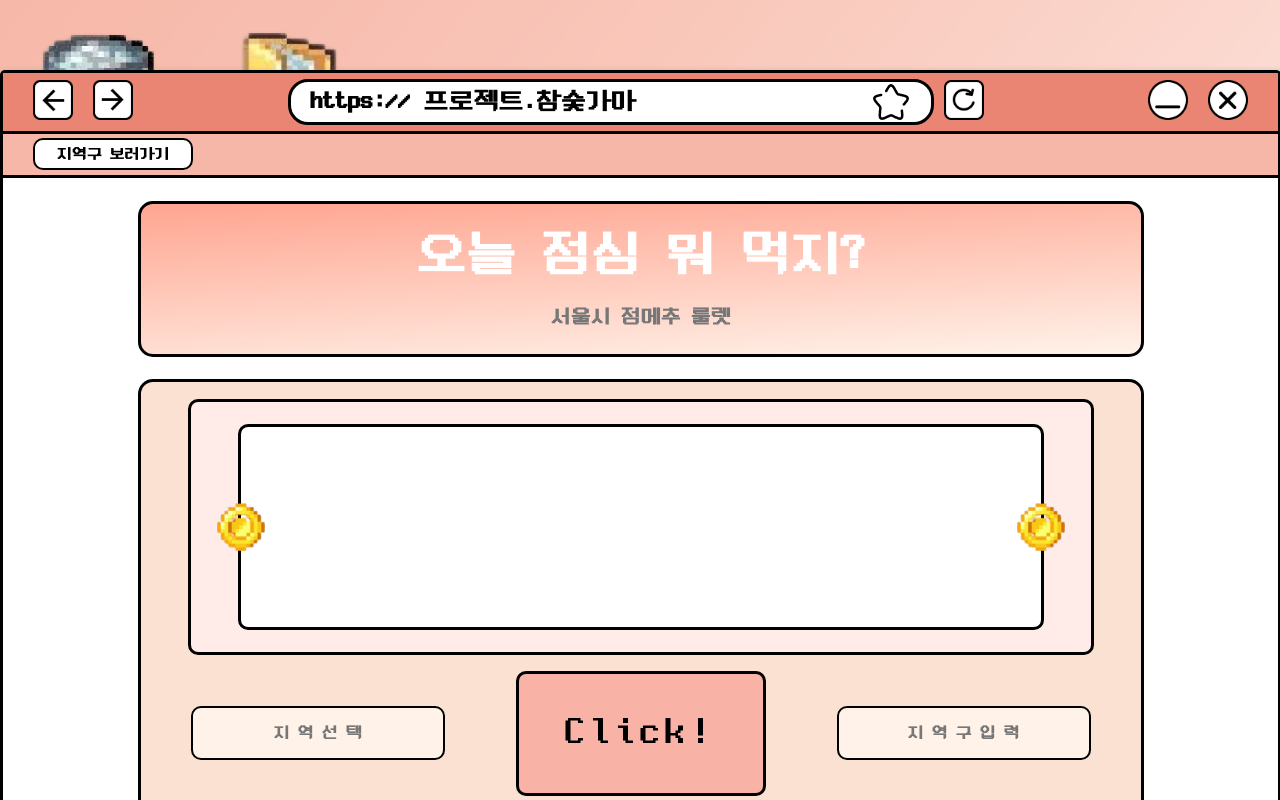
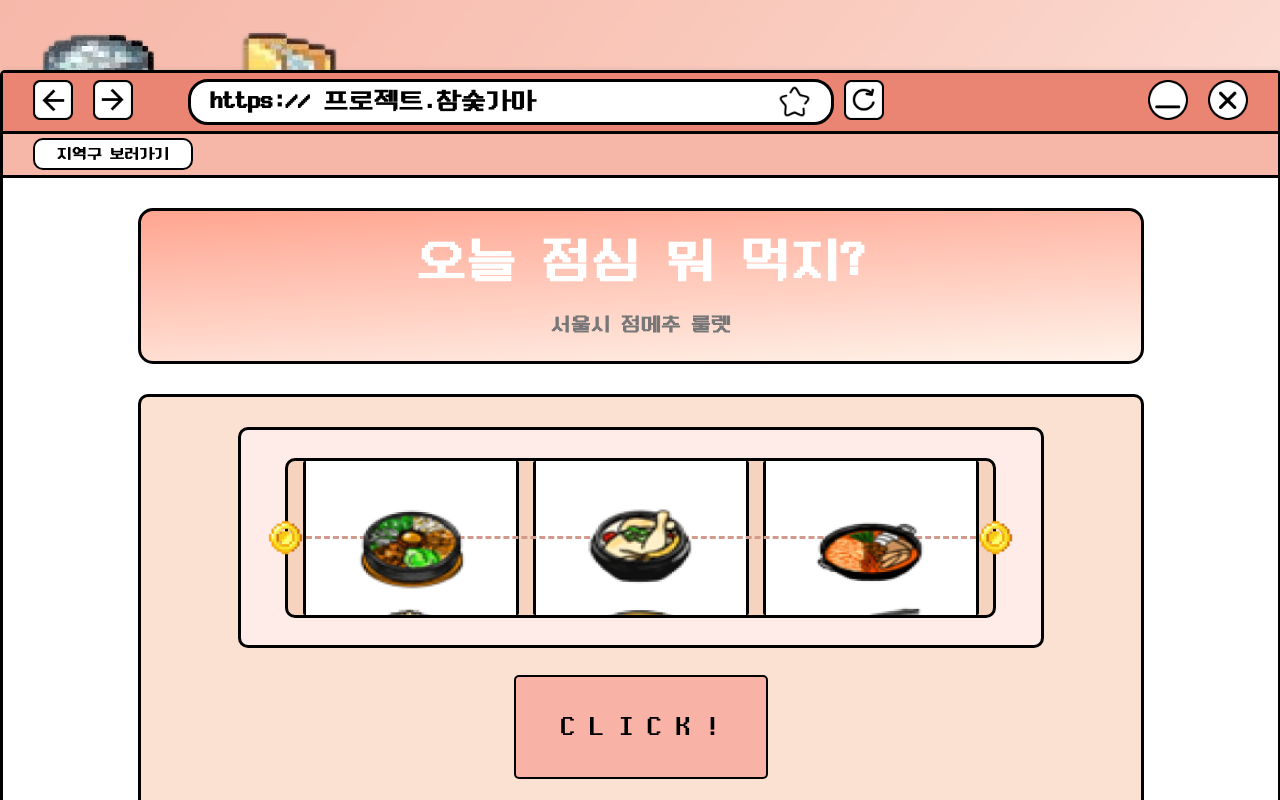
Before and after one commit to W0N-H0/lunch-recommendation, a React (Create React App) app: page / in a window 1280 px wide. Built offline with nearby package versions, Linux system fonts and the light colour scheme.

Commit message:
[Add] 슬롯구현을 위한 컴포넌트 생성(Slots, GAmeWrap, RollContainer) 및 슬롯 CSS 적용

```diff
--- /dev/null
+++ b/src/App.css
@@ -0,0 +1,180 @@
+.MainGame {
+  height: 410px;
+  width: 1000px;
+  background: #fbe1d2;
+  border: 3px solid black;
+  border-radius: 10px;
+  display: flex;
+  flex-direction: column;
+  align-items: center;
+}
+
+.GameWarp {
+  display: flex;
+  flex-direction: column;
+  margin: 20px 0 17px 0;
+}
+
+.SlotMachine {
+  width: 800px;
+  height: 215px;
+  border-radius: 10px;
+  border: 3px solid black;
+  color: red;
+  background: #ffebe7;
+  display: flex;
+  align-items: center;
+  justify-content: center;
+  position: relative;
+  margin: 10px;
+}
+
+.slotContainer {
+  display: flex;
+  flex-direction: row;
+  align-items: center;
+  justify-content: center;
+  border-radius: 10px;
+  border: 3px solid black !important;
+  height: 147px;
+  width: 700px;
+  padding: 7px 5px 0 0px;
+  background-color: #f5d3bf;
+}
+
+.coin1 {
+  position: absolute;
+  top: 90px;
+  left: 27px;
+  width: 35px;
+  height: 35px;
+}
+.coin2 {
+  position: absolute;
+  top: 90px;
+  left: 737px;
+  width: 35px;
+  height: 35px;
+}
+
+.line {
+  border-top: 3px dashed #d29a8c;
+  position: absolute;
+  top: 106px;
+  left: 65px;
+  width: 670px;
+  height: 35px;
+  z-index: 1;
+}
+
+.SlotMachine .slot .container {
+  transition: top 0.5s ease;
+}
+
+img {
+  width: 110px;
+  height: 90px;
+}
+
+section {
+  position: absolute;
+  border-radius: 2px !important;
+  border-left: 3px solid black !important;
+  border-right: 3px solid black !important;
+  width: 210px;
+  height: 154px;
+
+  overflow: hidden;
+  background-color: white;
+  border-radius: 2px;
+  text-align: center;
+  font-size: 25px;
+  line-height: 40px;
+  cursor: default;
+}
+
+.container {
+  position: absolute;
+  margin: 40px 0 0 0;
+  top: 2px;
+  width: 100%;
+  transition: top ease-in-out 0.5s;
+  text-align: center;
+  z-index: 2;
+}
+
+.slot {
+  position: relative;
+  display: flex;
+  flex-direction: row;
+  height: 150px;
+  width: 200px;
+  margin: 0px 20px 10px 10px;
+}
+
+.a {
+  margin: 10px;
+}
+
+.rollContainer {
+  display: flex;
+  flex-direction: row;
+  justify-content: center;
+  align-items: center;
+}
+.rollContainer > div {
+  display: flex;
+  flex-direction: row;
+  justify-content: center;
+  align-items: center;
+  font-size: 1.8rem;
+}
+
+.roll {
+  width: 230px;
+  height: 80px;
+  cursor: pointer;
+  background-color: #f9b2a6;
+  padding: 10px;
+  text-align: center;
+  font-size: 20px;
+  border-radius: 5px;
+  border: 2px solid black;
+  margin: 0 0 10px 0;
+}
+
+.loading {
+  display: flex;
+  flex-direction: row;
+  justify-content: center;
+  align-items: center;
+  width: 280px;
+  height: 86px;
+  border-radius: 5px;
+}
+
+.Slot3 {
+  top: -10px;
+}
+
+.rolling {
+  animation: blinkingText 1.3s ease infinite;
+}
+
+@keyframes blinkingText {
+  0% {
+    color: #000;
+  }
+  49% {
+    color: #000;
+  }
+  60% {
+    color: transparent;
+  }
+  99% {
+    color: transparent;
+  }
+  100% {
+    color: #000;
+  }
+}
--- /dev/null
+++ b/src/components/GameWrap.js
@@ -0,0 +1,51 @@
+import React from "react";
+import coin from "../img/coin.png";
+
+const GameWarp = ({ slotRefs, foods }) => {
+  return (
+    <div className="GameWarp">
+      <div className="SlotMachine">
+        <div className="slotContainer">
+          <img className="coin1" src={coin} alt="coin"></img>
+          <img className="coin2" src={coin} alt="coin"></img>
+          <div className="line"></div>
+          <div className="slot">
+            <section>
+              <div className="container" ref={slotRefs[0]}>
+                {foods[0].map((food, i) => (
+                  <div key={i}>
+                    <img src={food} alt={`food ${i + 1}`} />
+                  </div>
+                ))}
+              </div>
+            </section>
+          </div>
+          <div className="slot">
+            <section>
+              <div className="container" ref={slotRefs[1]}>
+                {foods[1].map((food, i) => (
+                  <div key={i}>
+                    <img src={food} alt={`food ${i + 1}`} />
+                  </div>
+                ))}
+              </div>
+            </section>
+          </div>
+          <div className="slot">
+            <section>
+              <div className="container" ref={slotRefs[2]}>
+                {foods[2].map((food, i) => (
+                  <div key={i}>
+                    <img src={food} alt={`food ${i + 1}`} />
+                  </div>
+                ))}
+              </div>
+            </section>
+          </div>
+        </div>
+      </div>
+    </div>
+  );
+};
+
+export default GameWarp;
--- /dev/null
+++ b/src/components/RollContainer.js
@@ -0,0 +1,22 @@
+import React from "react";
+import loading from "../img/loading.gif";
+
+const RollContainer = ({ rolling, roll }) => {
+  return (
+    <div className="rollContainer">
+      <div
+        className={!rolling ? "roll rolling" : "roll"}
+        onClick={!rolling ? roll : undefined}
+        disabled={rolling}
+      >
+        {rolling ? (
+          <img className="loading" src={loading} alt="loading gif" />
+        ) : (
+          "C L I C K !"
+        )}
+      </div>
+    </div>
+  );
+};
+
+export default RollContainer;
--- /dev/null
+++ b/src/components/Slots.js
@@ -0,0 +1,99 @@
+import React, { useRef, useState, useEffect } from "react";
+import GameWarp from "./GameWrap";
+import RollContainer from "./RollContainer";
+import koreanFood1 from "../img/koreanFood1.png";
+import koreanFood2 from "../img/koreanFood2.png";
+import koreanFood3 from "../img/koreanFood3.png";
+import chineseFood1 from "../img/chineseFood1.png";
+import chineseFood2 from "../img/chineseFood2.png";
+import chineseFood3 from "../img/chineseFood3.png";
+import westernFood1 from "../img/westernFood1.png";
+import westernFood2 from "../img/westernFood2.png";
+import westernFood3 from "../img/westernFood3.png";
+import japaneseFood1 from "../img/japaneseFood1.png";
+import japaneseFood2 from "../img/japaneseFood2.png";
+import japaneseFood3 from "../img/japaneseFood3.png";
+import schoolFood1 from "../img/schoolFood1.png";
+import schoolFood2 from "../img/schoolFood2.png";
+import schoolFood3 from "../img/schoolFood3.png";
+
+function Slots() {
+  const [food1, setFood1] = useState(koreanFood1);
+  const [food2, setFood2] = useState(koreanFood2);
+  const [food3, setFood3] = useState(koreanFood3);
+
+  const [rolling, setRolling] = useState(false);
+
+  const slotRefs = [useRef(null), useRef(null), useRef(null)];
+
+  const foods = [
+    [koreanFood1, chineseFood1, westernFood1, japaneseFood1, schoolFood1],
+    [koreanFood2, chineseFood2, westernFood2, japaneseFood2, schoolFood2],
+    [koreanFood3, chineseFood3, westernFood3, japaneseFood3, schoolFood3],
+  ];
+
+  //  useEffect(() => {
+  //   if (!rolling) {
+  //     const slot1Top = slotRefs[0].current.style.top;
+  //     slotRefs.slice(1).forEach((slotRef) => {
+  //       slotRef.current.style.top = slot1Top;
+  //     });
+  //   }
+  // }, [rolling]);
+
+  useEffect(() => {
+    if (!rolling) {
+      const slot1Top = slotRefs[0].current.style.top;
+      const slot3Top = `calc(${slot1Top} - 5px)`;
+      slotRefs[2].current.style.top = slot3Top;
+      slotRefs.slice(1, 2).forEach((slotRef) => {
+        slotRef.current.style.top = slot1Top;
+      });
+    }
+  }, [rolling]);
+
+  const roll = () => {
+    const totalRotations = 10;
+
+    setRolling(true);
+    const rotationInterval = setInterval(() => {
+      slotRefs.forEach((slotRef, i) => {
+        const selected = triggerSlotRotation(slotRef, i, foods);
+        if (i === 0) {
+          const foodIndex = foods[0].indexOf(selected);
+          setFood1(selected);
+          setFood2(foods[1][foodIndex]);
+          setFood3(foods[2][foodIndex]);
+        }
+      });
+    }, 500);
+
+    setTimeout(() => {
+      clearInterval(rotationInterval);
+      setRolling(false);
+    }, totalRotations * 400);
+  };
+
+  const triggerSlotRotation = (slotRef, slotIndex, foods) => {
+    function setTop(top) {
+      slotRef.current.style.top = `${top}px`;
+    }
+
+    const options = slotRef.current.children;
+    const filteredFoods = foods[slotIndex];
+    const randomOption = Math.floor(Math.random() * filteredFoods.length);
+    const chosenOption = options[randomOption];
+    setTop(-chosenOption.offsetTop + 1);
+    return filteredFoods[randomOption];
+  };
+
+  return (
+    <div className="MainGame">
+      <GameWarp slotRefs={slotRefs} foods={foods}></GameWarp>
+      {/* 여기 subWarp 만들고, 그 안에  rollContainer과 지역선택, 지역구입력 창 넣어야할듯 */}
+      <RollContainer rolling={rolling} roll={roll} />
+    </div>
+  );
+}
+
+export default Slots;
--- a/src/pages/Main.js
+++ b/src/pages/Main.js
@@ -1,4 +1,5 @@
 import styled from "styled-components";
+import Slots from "../components/Slots";
 
 const Container = styled.div`
   border-radius: 5px;
@@ -36,7 +37,7 @@ const MainWrap = styled.div`
   display: flex;
   flex-direction: column;
   align-items: center;
-  justify-content: space-evenly;
+  justify-content: flex-start;
 `;
 
 // 하단바
@@ -47,6 +48,10 @@ const FooterBarWrap = styled(TopBarWrap)`
   font-size: 1.3rem;
   > div {
     margin: 0 10px 0 0;
+    > img {
+      width: 40px;
+      height: 40px;
+    }
   }
 `;
 
@@ -66,9 +71,15 @@ const AcctionImg = styled.img`
   height: 40px;
 `;
 
+const AcctionImgStar = styled.img`
+  width: 33px;
+  height: 33px;
+`;
+
 const LinkWrap = styled.div`
   display: flex;
   align-items: center;
+  margin-left: -200px;
 `;
 
 const LinkBarWrap = styled.div`
@@ -122,6 +133,7 @@ const MainTitle = styled.div`
   flex-direction: column;
   align-items: center;
   justify-content: space-evenly;
+  margin: 30px;
 `;
 
 const MainTitleText = styled.h1`
@@ -239,7 +251,7 @@ const Main = () => {
           <LinkWrap>
             <LinkBarWrap>
               <LinkBar>https:// 프로젝트.참숯가마</LinkBar>
-              <AcctionImg src="/images/star.png" alt="bookmark" />
+              <AcctionImgStar src="/images/star.png" alt="bookmark" />
             </LinkBarWrap>
 
             <AcctionBtn>
@@ -275,31 +287,7 @@ const Main = () => {
           </MainTitle>
 
           {/* 게임 */}
-          <MainGame>
-            {/* 룰렛 */}
-            <GameWrap>
-              <RouletteWrap>
-                <CoinImgLeft src="/images/coin.png" alt="" />
-
-                {/* 아이콘이랑 여기서 구현하시면 됩니다. */}
-
-                <CoinImgRight src="/images/coin.png" alt="" />
-              </RouletteWrap>
-            </GameWrap>
-
-            {/* 입력/작동 버튼 */}
-            <MainGameBtnWram>
-              <MapModal>
-                <MapInnerText>지 역 선 택</MapInnerText>
-              </MapModal>
-              <StartClick>
-                <StartText>Click!</StartText>
-              </StartClick>
-              <MapSearch>
-                <MapInnerText>지 역 구 입 력</MapInnerText>
-              </MapSearch>
-            </MainGameBtnWram>
-          </MainGame>
+          <Slots></Slots>
         </MainWrap>
 
         {/* 하단바 */}
```
Also changed, not shown: src/App.js (+10 -8 lines).
